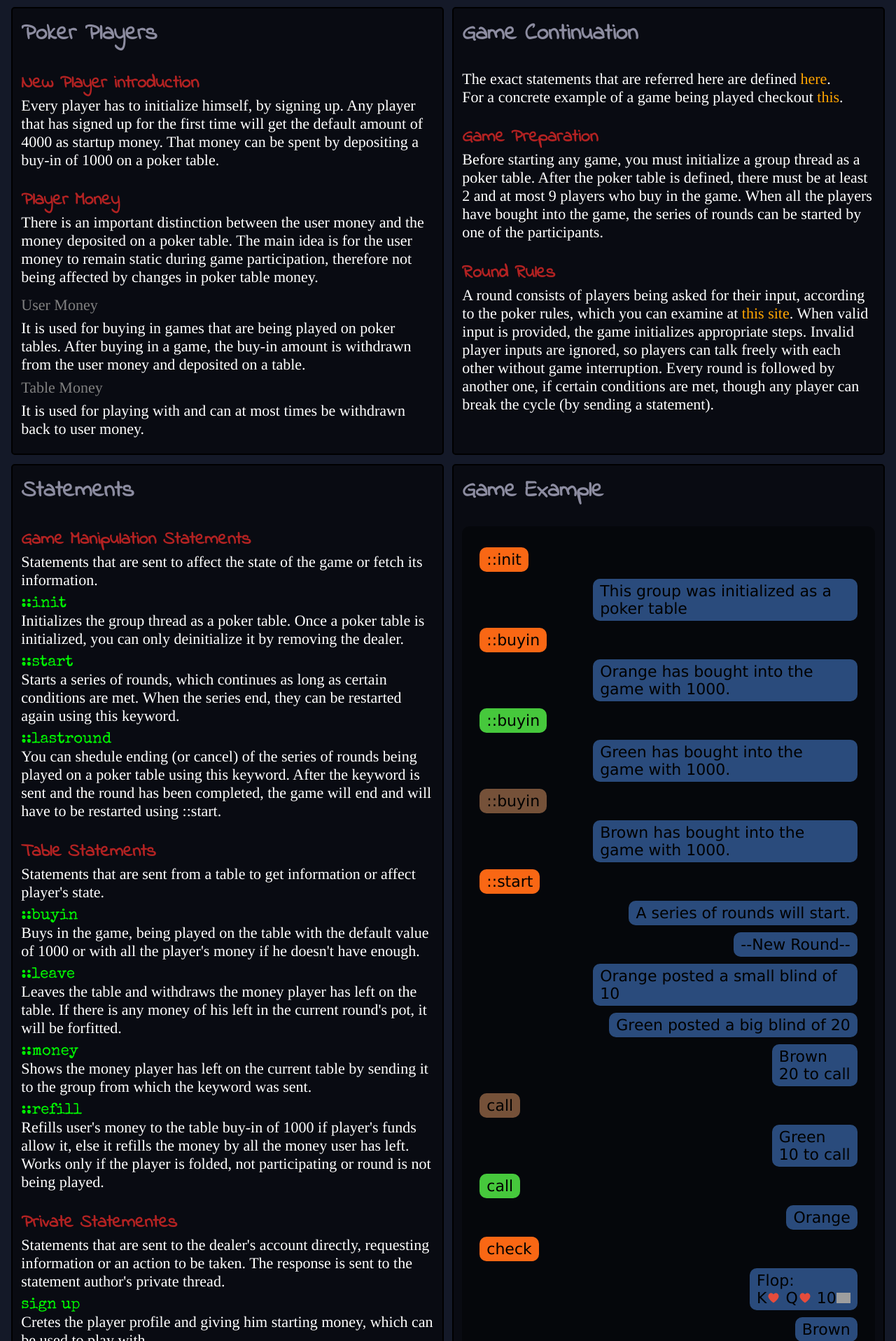
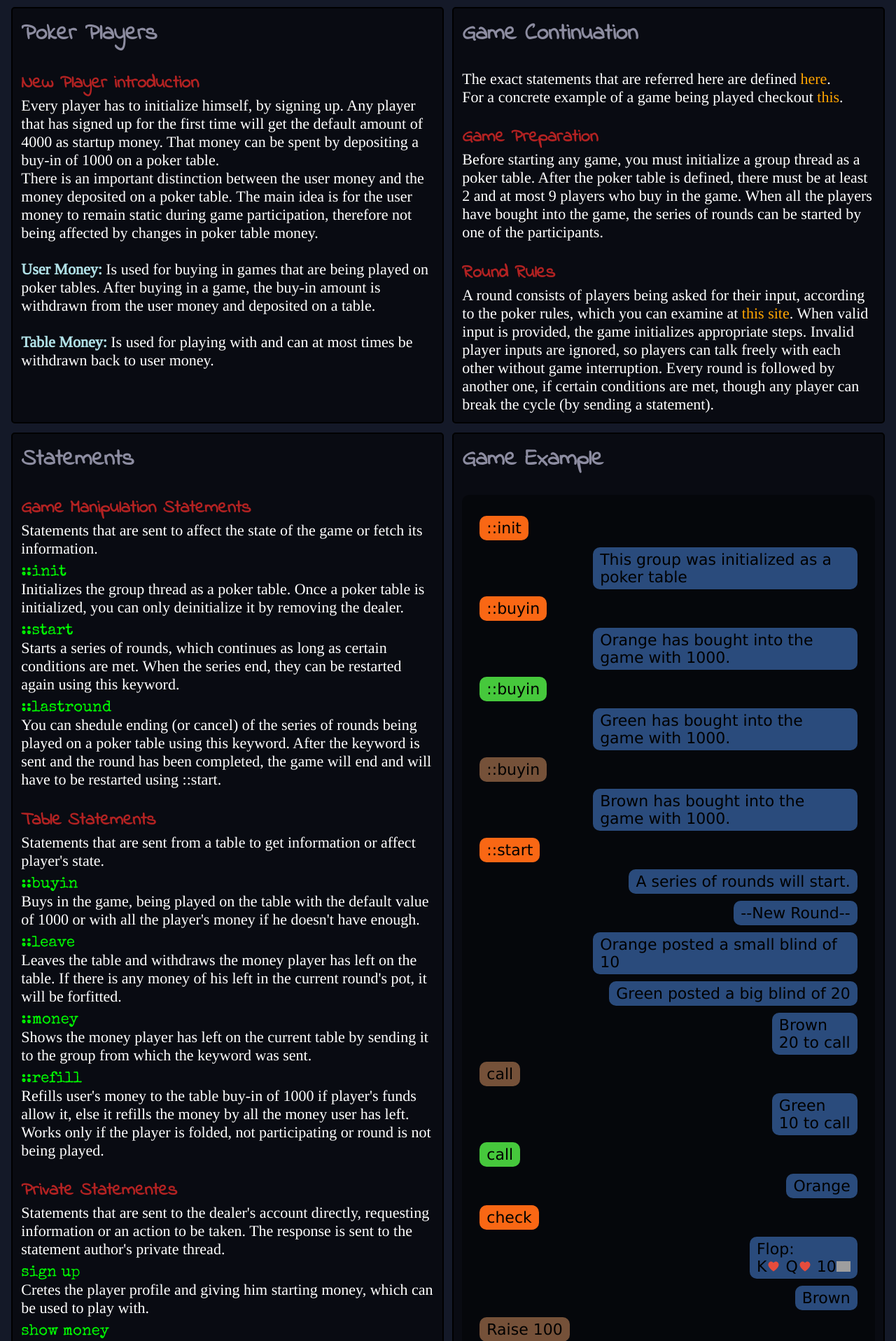
Before and after one commit to kuco23/kuco23.github.io, a PHP site: page /pokermessenger/documentation.html in a window 1280 px wide. Shown: the part 443-2359 px from the top of the page at 70% size. Run offline with PHP 8.4, Linux system fonts and the light colour scheme; grey boxes are pictures that could not be loaded.

Commit message:
pokermessenger ul del

```diff
--- a/pokermessenger/css/main.css
+++ b/pokermessenger/css/main.css
@@ -37,16 +37,6 @@
   color: white;
 }
 
-ul {
-  margin: 10px 0 10px 0;
-  padding: 0;
-  list-style-type: none;
-}
-ul > li {
-  padding: 4px 0 4px 0;
-  color: gray;
-}
-
 span.sttmnt {
   display: block;
   color: lime;
@@ -58,3 +48,5 @@
   margin-top: 3px;
   margin-bottom: 3px;
 }
+
+.blue {color: powderblue;}
--- a/pokermessenger/documentation.html
+++ b/pokermessenger/documentation.html
@@ -52,20 +52,20 @@
       on a poker table.
       <br />
 
-      <h3>Player Money</h3>
+      <h3Player Money</h3>
       There is an important distinction between the user money and
       the money deposited on a poker table. The main idea is for the
       user money to remain static during game participation, therefore
       not being affected by changes in poker table money.
-      <ul>
-        <li>User Money</li>
-        It is used for buying in games that are being played on poker tables.
-        After buying in a game, the buy-in amount is withdrawn from the
-        user money and deposited on a table.
-        <li>Table Money</li>
-        It is used for playing with and can at most times be withdrawn
-        back to user money.
-      </ul>
+      <br /><br />
+      <b class="blue">User Money:</b>
+      Is used for buying in games that are being played on poker tables.
+      After buying in a game, the buy-in amount is withdrawn from the
+      user money and deposited on a table.
+      <br /><br />
+      <b class="blue">Table Money:</b>
+      Is used for playing with and can at most times be withdrawn
+      back to user money.
     </div>
 
     <div>
```
Also changed, not shown: 1 other file.
